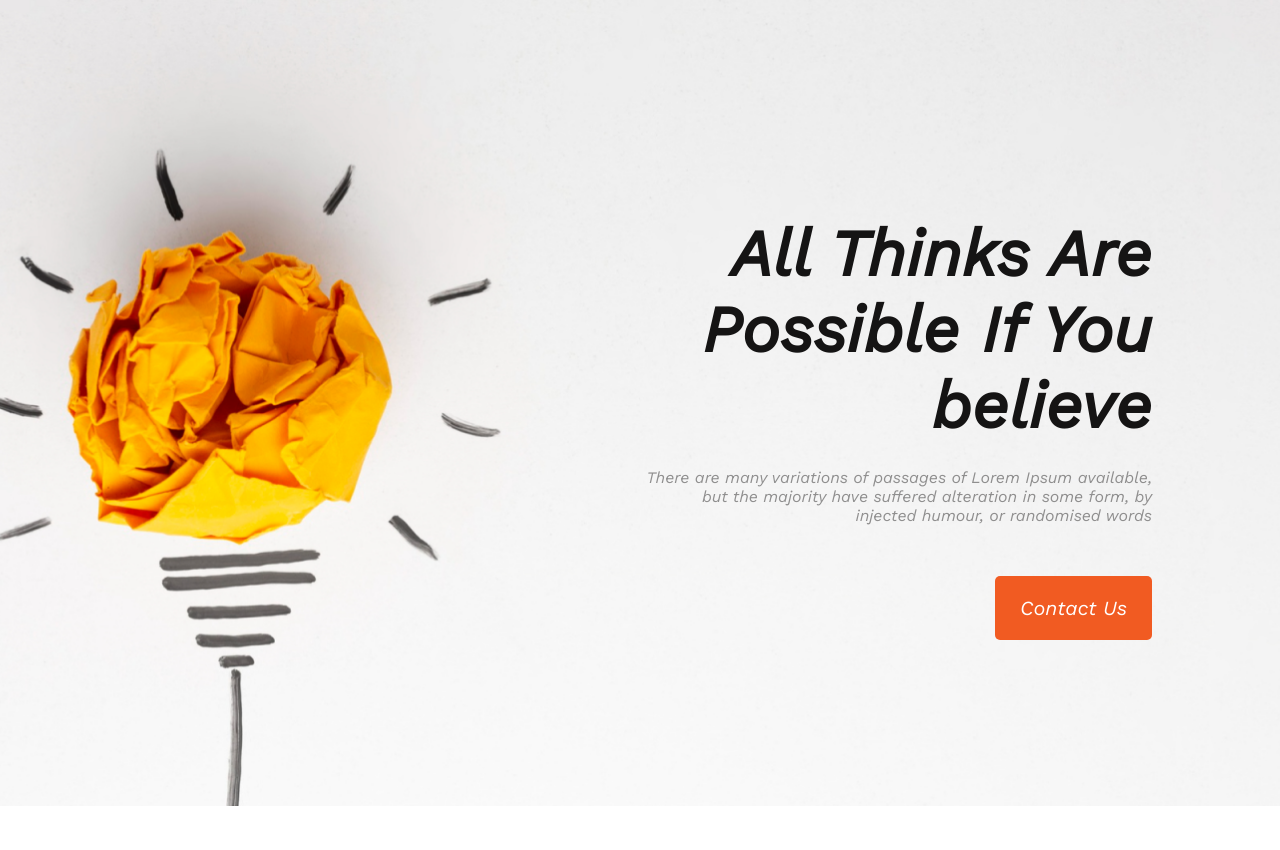
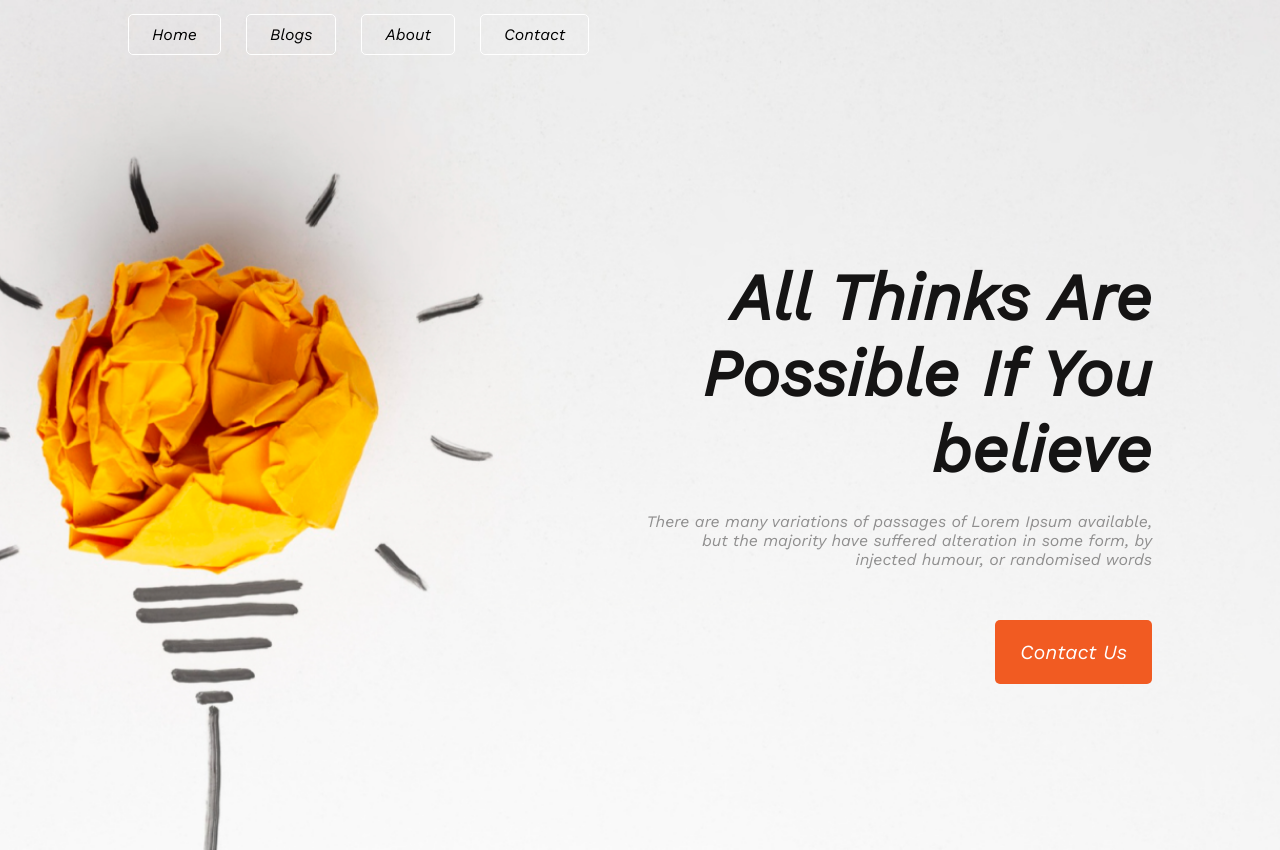
Before and after one commit to rahim-jsr/new-year-new-me, a plain HTML site: page index.html in a window 1280 px wide. Shown: the top 850 px of the page. Drawn offline with nearby package versions, Linux system fonts and the light colour scheme.

Commit message:
added nav section for bonus

```diff
--- a/index.html
+++ b/index.html
@@ -18,6 +18,14 @@
 
 <body>
     <header class="header">
+        <nav class="container">
+            <ul>
+                    <li><a href="#">Home</a></li>
+                    <li><a href="#">Blogs</a></li>
+                    <li><a href="#">About</a></li>
+                    <li><a href="#">Contact</a></li>
+            </ul>
+        </nav>
         <div class="header-content container">
             <div class="half"></div>
             <div class="half">
--- a/styles/style.css
+++ b/styles/style.css
@@ -9,6 +9,37 @@
     margin: 0 auto;
 }
 
+/* nav styles start */
+nav {
+    padding: 25px;
+    border-radius: 18px;
+    padding-bottom: 216px;
+}
+
+nav ul {
+    display: flex;
+}
+
+nav ul li {
+    list-style: none;
+}
+
+nav ul a {
+    text-decoration: none;
+    margin-right: 25px;
+    color: black;
+    padding: 10px 23px;
+    border: 1px solid white;
+    border-radius: 5px;
+}
+
+nav a:hover {
+    background-color: #ffffff;
+    color: #F15B22;
+}
+
+/* nav styles end */
+
 /* header styles start  */
 .header {
     background-image: url('../assets/images/banner/banner1.png');
@@ -16,7 +47,6 @@
     background-position: center;
     background-size: cover;
     width: 100%;
-    padding-top: 216px;
     padding-bottom: 166px;
 }
 
@@ -184,7 +214,6 @@ p.future-description {
         border-radius: 5px;
         margin-bottom: 16px;
         padding: 20px;
-        /* width: 100%; */
 }
 .subscribe input:first-child{
     width: 100%;
```
